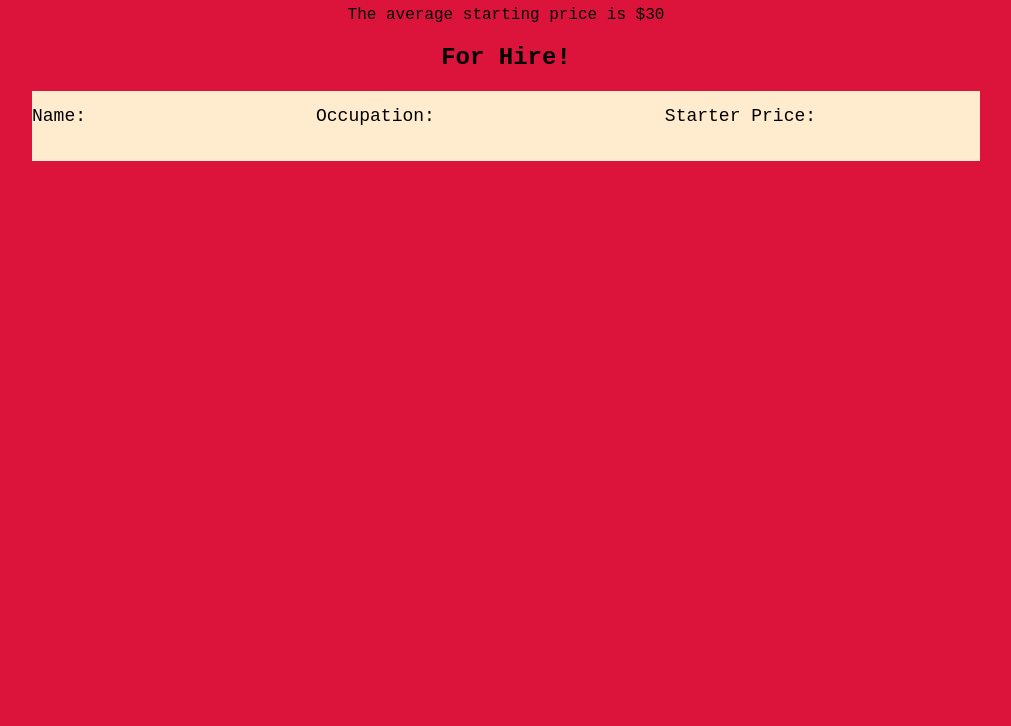
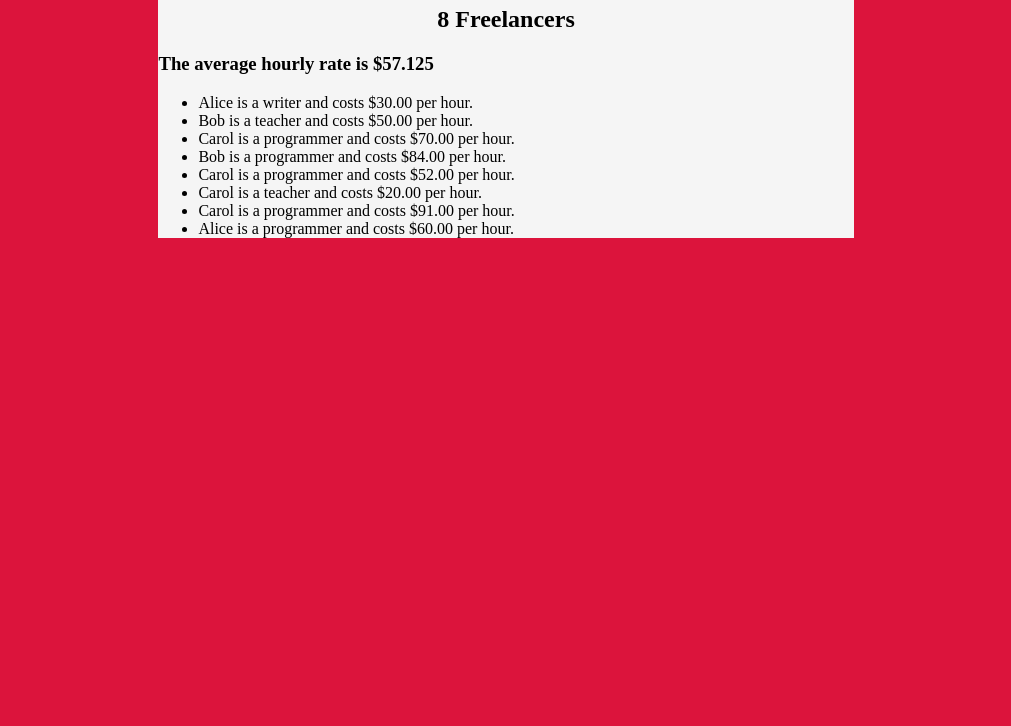
Before and after one commit to Jewwst/Freelancers.Forum, a plain HTML site: page index.html in a window 1280 px wide. Shown: the part 74-800 px from the top of the page, without its empty margins (134-1145 px from the left). Drawn offline with Linux system fonts and the light colour scheme.

Commit message:
restylized, used and used a table in html and changed placeholders

```diff
--- a/index.html
+++ b/index.html
@@ -8,20 +8,11 @@
     <script defer src="index.js"></script>
 </head>
 <body>
-<h1>Freelancers Forum</h1>
-  <p>The average starting price is $30</p>
-
-  <h2>For Hire!</h2>
-
-  <div class="freelancer">
-    <div>Name:</div>
-    <div>Occupation:</div>
-    <div>Starter Price:</div>
-  </div>
-
-<div class="container">
-
-
-</div>
+    <div class="container">
+    <h1>The Freelance Forum</h1>
+    <h2><span id="spanCount"></span> Freelancers</h2>
+    <h3>The average hourly rate is $<span id="spanAveragePrice"></span></h3>
+    <ul></ul>
+    </div>
 </body>
 </html>
--- a/index.js
+++ b/index.js
@@ -1,29 +1,54 @@
-const freelancer = [
-    { name: "Alice", price: 30, occupation: "writer" },
-    { name: "Bob", price: 50, occupation: "teacher" },
-    { name: "Carol", price: 70, occupation: "programmer" },
-]
+const spanCount = document.querySelector('#spanCount');
+const spanAveragePrice = document.querySelector('#spanAveragePrice');
+const ul = document.querySelector('ul');
 
-function getFreelancer(){
-    const randNames = Math.floor(Math.random()*names.length)
-  const randOccupations = Math.floor(Math.random()*occupations.length)
-  const randPrice = Math.floor(Math.random()*startingPrice.length)
-  const freelancer ={
-    name: names[randNames],
-    occupation : occupations[randOccupations],
-    price:startingPrice[randPrice]
+const freelancers = [
+  { name: 'Alice', price: 30, occupation: 'writer'},
+  { name: 'Bob', price: 50, occupation: 'teacher'},
+  { name: 'Carol', price: 70, occupation: 'programmer'}
+
+];
+
+const names = ['Alice', 'Bob', 'Carol'];
+const occupations = ['writer', 'teacher', 'programmer'];
+
+function render(){
+  spanCount.innerHTML = freelancers.length;
+
+  let sum = 0;
+  freelancers.forEach((freelancer)=>  {
+    sum = sum + freelancer.price;
+  });
+  const average = sum / freelancers.length;
+  spanAveragePrice.innerHTML = average.toFixed(3);
+
+  const html = freelancers.map((freelancer)=>  {
+    return `
+      <li>
+        ${freelancer.name} is a ${freelancer.occupation} and costs $${freelancer.price.toFixed(2)} per hour.
+      </li>
+    `;
+  }).join('')
+
+  ul.innerHTML = html;
+};
+
+render();
+
+const interval = setInterval(()=>  {
+  const nameIndex = Math.floor(Math.random()*names.length);
+  const name = names[nameIndex];
+  const occupationIndex = Math.floor(Math.random()*occupations.length);
+  const occupation = occupations[occupationIndex];
+  const price = Math.ceil(Math.random()*100);
+  const randomFreelancer = {
+    name: name,
+    occupation: occupation,
+    price: price
+  };
+  freelancers.push(randomFreelancer);
+  render();
+  if(freelancers.length === 15){
+    clearInterval(interval);
   }
-  return freelancer;
-}
-
-
-function renderContents(){
-     const html = freelancers.map((freelancer)=>{
-      return `<div class='freelancerText'>
-      <div class='itemText'> ${freelancer.name}</div>
-      <div class='itemText'>${freelancer.occupation}</div>
-      <div class='itemPrice'>${freelancer.price}</div>
-    </div><hr>`
-    })
-    container.innerHTML = html.join("");
-  }
+}, 1000);
--- a/style.css
+++ b/style.css
@@ -1,5 +1,5 @@
 * {
-    font-family: "Courier New", Courier, monospace;
+    font-family: 'Times New Roman', Times, serif;
   }
   body {
     background-color: crimson;
@@ -9,7 +9,7 @@
     padding: auto;
     margin: auto;
     border: 5px soild black;
-    background-color: green;
+    background-color: whitesmoke;
   }
   h1,
   h2 {
@@ -20,7 +20,7 @@
     font-size: 1em;
   }
 
-  .freelancer {
+  .freelancerList {
     width: 75%;
     height: 55px;
     margin: auto;
```
